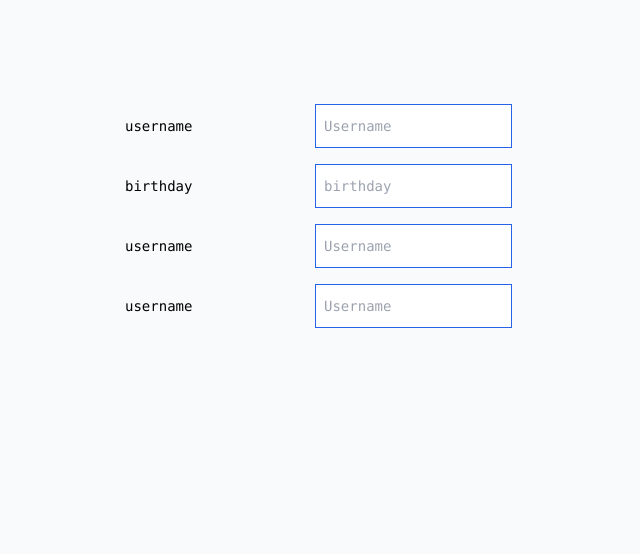
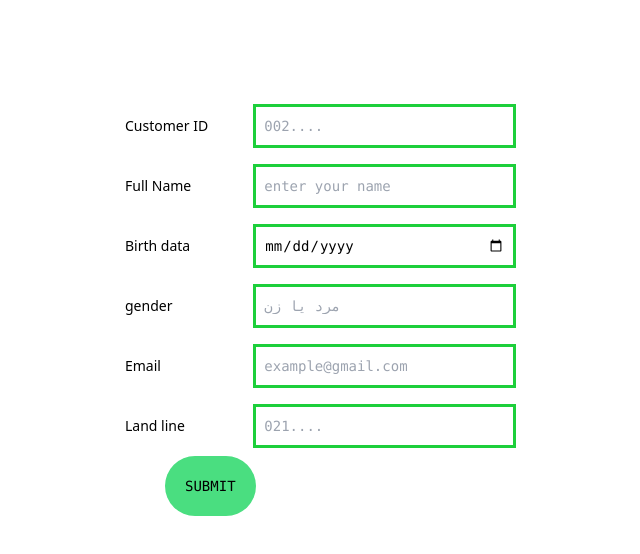
Before and after one commit to amirdity/news-nextjs-page-router, a Next.js app: page / in a window 1280 px wide. Shown: the top 554 px of the page, without its empty margins (43-683 px from the left). Built offline with nearby package versions, Linux system fonts and the light colour scheme; no server answers.

Commit message:
Add files via upload

```diff
--- a/app/components/form/InputProp.jsx
+++ b/app/components/form/InputProp.jsx
@@ -5,8 +5,8 @@ function InputProp(props) {
   return (
     <div>
       <div className="flex flex-row">
-        <label className="m-5 w-[150px] flex mx-10">{props.name}</label>
-        <input name={props.name} type={props.type} placeholder={props.placeholder} className="border-blue-600 border-solid border my-2 p-2"/>
+        <label className="m-5 w-[150px] flex mx-10 font-sans">{props.label}</label>
+        <input name={props.name} type={props.type} placeholder={props.placeholder} className="my-2 p-2" />
       </div>
     </div>
   );
--- a/app/components/form/RegisterForm.jsx
+++ b/app/components/form/RegisterForm.jsx
@@ -1,48 +1,72 @@
 "use client";
-import React, { useRef, useState } from "react";
+import React, { useEffect, useRef, useState } from "react";
 import InputProp from "./InputProp";
+import axios from "axios";
 function RegisterForm() {
   // const [username, setUsername] = useState("");
   // const usernameRef = useRef();
   // console.log(username)
+  const token = "qwert"
   const [values, setValues] = useState({
-    username: "",
-    email: "",
-    birthday: "",
-    password: "",
-    comfirmPassword: "",
+    //real
+    customer_id: "29b64752-9532-4360-b570-5ad9cd956628",
+    full_name: "amirfattahi",
+    birth_data: "1396/12/08",
+    gender: "مرد",
+    email: "test@yahoo.com",
+    landline: "05147214788",
+    //example
+    // username: "",
+    // email: "",
+    // birthday: "",
+    // password: "",
+    // comfirmPassword: "",
   });
   const inputs = [
     {
       id: 1,
-      name: "username",
+      name: "customer_id",
       type: "text",
-      placeholder: "Username",
-      label: "username",
+      placeholder: "002....",
+      label: "Customer ID",
     },
     {
       id: 2,
-      name: "birthday",
+      name: "full_name",
       type: "text",
-      placeholder: "birthday",
-      label: "birthday",
+      placeholder: "enter your name",
+      label: "Full Name",
     },
     {
       id: 3,
-      name: "username",
-      type: "text",
-      placeholder: "Username",
-      label: "username",
+      name: "birth_data",
+      type: "date",
+      placeholder: "1377/../..",
+      label: "Birth data",
     },
     {
       id: 4,
-      name: "username",
+      name: "gender",
       type: "text",
-      placeholder: "Username",
-      label: "username",
+      placeholder: "مرد یا زن",
+      label: "gender",
+    },
+    {
+      id: 5,
+      name: "email",
+      type: "email",
+      placeholder: "example@gmail.com",
+      label: "Email",
+    },
+    {
+      id: 6,
+      name: "landline",
+      type: "text",
+      placeholder: "021....",
+      label: "Land line",
     },
   ];
-  const formPasach = {
+  const ApiFormPasach = {
     customer_id: "string",
     full_name: "string",
     birth_data: "1396/12/08",
@@ -54,18 +78,32 @@ function RegisterForm() {
     e.preventDefault(); // dont refresh the page after submiting
     const data = new FormData(e.target);
 
-    console.log(Object.fromEntries(data.entries()));
+    // console.log(Object.fromEntries(data.entries()));
+    setValues(Object.fromEntries(data.entries()));
+
   };
+  // const onChange = (e) => {
+  //   setValues({ ...values, [e.target.name]: e.target.value });
+  //   console.log("ok");
+  // };
+  useEffect(() => {
+    console.log(values);
+    axios.post("http://192.168.8.100:3003/customer/completion-info", {myApi},{headers: {
+      'Authorization': `${token}`}}).then(res=>console.log(res)).catch(error => console.log(error.response.data.message));
+
+  }, [values]);
+  const myApi = JSON.stringify(values);
+
   return (
-    <div className="text-black">
+    <div className="text-black ">
       <form onSubmit={handleSubmit}>
-        {
-          inputs.map((input)=>(
-            <InputProp key={input.id} {...input} />
-          ))
-        }
+        {inputs.map((input) => (
+          <InputProp key={input.id} {...input} value={values[input.name]} />
+        ))}
+        <button type="submit" className="bg-green-400 rounded-full p-5 ml-20">
+          SUBMIT
+        </button>
       </form>
-
 
       {/* <form onSubmit={handleSubmit}>
         <InputProp
--- a/app/globals.css
+++ b/app/globals.css
@@ -2,285 +2,17 @@
 @tailwind components;
 @tailwind utilities;
 
-*,
-::after,
-::before {
+input {
+  width: 100%;
+  padding: 12px 20px;
+  margin: 8px 0;
   box-sizing: border-box;
-}
-/* fonts */
-/* @import url('https://fonts.googleapis.com/css2?family=Roboto:wght@400;500;600&family=Montserrat&display=swap'); */
-
-html {
-  font-size: 100%;
-} /*16px*/
-
-:root {
-  /* colors */
-  --primary-100: #e2e0ff;
-  --primary-200: #c1beff;
-  --primary-300: #a29dff;
-  --primary-400: #837dff;
-  --primary-500: #645cff;
-  --primary-600: #504acc;
-  --primary-700: #3c3799;
-  --primary-800: #282566;
-  --primary-900: #141233;
-
-  /* grey */
-  --grey-50: #f8fafc;
-  --grey-100: #f1f5f9;
-  --grey-200: #e2e8f0;
-  --grey-300: #cbd5e1;
-  --grey-400: #94a3b8;
-  --grey-500: #64748b;
-  --grey-600: #475569;
-  --grey-700: #334155;
-  --grey-800: #1e293b;
-  --grey-900: #0f172a;
-  /* rest of the colors */
-  --black: #222;
-  --white: #fff;
-  --red-light: #f8d7da;
-  --red-dark: #842029;
-  --green-light: #d1e7dd;
-  --green-dark: #0f5132;
-
-  /* fonts  */
-  /* --headingFont: 'Roboto', sans-serif;
-  --bodyFont: 'Nunito', sans-serif; */
-  --small-text: 0.875rem;
-  --extra-small-text: 0.7em;
-  /* rest of the vars */
-  --backgroundColor: var(--grey-50);
-  --textColor: var(--grey-900);
-  --borderRadius: 0.25rem;
-  --letterSpacing: 1px;
-  --transition: 0.3s ease-in-out all;
-  --max-width: 1120px;
-  --fixed-width: 600px;
-
-  /* box shadow*/
-  --shadow-1: 0 1px 3px 0 rgba(0, 0, 0, 0.1), 0 1px 2px 0 rgba(0, 0, 0, 0.06);
-  --shadow-2: 0 4px 6px -1px rgba(0, 0, 0, 0.1),
-    0 2px 4px -1px rgba(0, 0, 0, 0.06);
-  --shadow-3: 0 10px 15px -3px rgba(0, 0, 0, 0.1),
-    0 4px 6px -2px rgba(0, 0, 0, 0.05);
-  --shadow-4: 0 20px 25px -5px rgba(0, 0, 0, 0.1),
-    0 10px 10px -5px rgba(0, 0, 0, 0.04);
+  border: 3px solid #1dcf3b;
+  -webkit-transition: 0.5s;
+  transition: 0.5s;
+  outline: none;
 }
 
-body {
-  background: var(--backgroundColor);
-  font-family: -apple-system, BlinkMacSystemFont, 'Segoe UI', Roboto, Oxygen,
-    Ubuntu, Cantarell, 'Open Sans', 'Helvetica Neue', sans-serif;
-  font-weight: 400;
-  line-height: 1.75;
-  color: var(--textColor);
+input[type=text]:focus {
+  border: 3px solid #035e17;
 }
-
-p {
-  margin: 0;
-  max-width: 40em;
-}
-
-h1,
-h2,
-h3,
-h4,
-h5 {
-  margin: 0;
-  font-family: var(--headingFont);
-  font-weight: 400;
-  line-height: 1.3;
-  text-transform: capitalize;
-  letter-spacing: var(--letterSpacing);
-}
-
-h1 {
-  margin: 0;
-  font-size: 3.052rem;
-}
-
-h2 {
-  font-size: 2.441rem;
-}
-
-h3 {
-  font-size: 1.953rem;
-}
-
-h4 {
-  font-size: 1.563rem;
-}
-
-h5 {
-  font-size: 1.25rem;
-}
-
-small,
-.text-small {
-  font-size: var(--small-text);
-}
-
-a {
-  text-decoration: none;
-}
-ul {
-  list-style-type: none;
-  padding: 0;
-}
-
-.img {
-  width: 100%;
-  display: block;
-  object-fit: cover;
-}
-/* buttons */
-
-.btn {
-  cursor: pointer;
-  color: var(--white);
-  background: var(--primary-500);
-  border: transparent;
-  border-radius: var(--borderRadius);
-  letter-spacing: var(--letterSpacing);
-  padding: 0.375rem 0.75rem;
-  box-shadow: var(--shadow-1);
-  transition: var(--transition);
-  text-transform: capitalize;
-  display: inline-block;
-}
-.btn:hover {
-  background: var(--primary-700);
-  box-shadow: var(--shadow-3);
-}
-.btn-hipster {
-  color: var(--primary-500);
-  background: var(--primary-200);
-}
-.btn-hipster:hover {
-  color: var(--primary-200);
-  background: var(--primary-700);
-}
-.btn-block {
-  width: 100%;
-}
-
-/* alerts */
-.alert {
-  padding: 0.375rem 0.75rem;
-  margin-bottom: 1rem;
-  border-color: transparent;
-  border-radius: var(--borderRadius);
-}
-
-.alert-danger {
-  color: var(--red-dark);
-  background: var(--red-light);
-}
-.alert-success {
-  color: var(--green-dark);
-  background: var(--green-light);
-}
-/* form */
-
-.form {
-  width: 90vw;
-  max-width: var(--fixed-width);
-  background: var(--white);
-  border-radius: var(--borderRadius);
-  box-shadow: var(--shadow-2);
-  padding: 2rem 2.5rem;
-  margin: 3rem auto;
-}
-.form-label {
-  display: block;
-  font-size: var(--small-text);
-  margin-bottom: 0.5rem;
-  text-transform: capitalize;
-  letter-spacing: var(--letterSpacing);
-}
-.form-input,
-.form-textarea {
-  width: 100%;
-  padding: 0.375rem 0.75rem;
-  border-radius: var(--borderRadius);
-  background: var(--backgroundColor);
-  border: 1px solid var(--grey-200);
-}
-
-.form-row {
-  margin-bottom: 1rem;
-}
-
-.form-textarea {
-  height: 7rem;
-}
-::placeholder {
-  font-family: inherit;
-  color: var(--grey-400);
-}
-.form-alert {
-  color: var(--red-dark);
-  letter-spacing: var(--letterSpacing);
-  text-transform: capitalize;
-}
-/* alert */
-
-@keyframes spinner {
-  to {
-    transform: rotate(360deg);
-  }
-}
-
-.loading {
-  width: 6rem;
-  height: 6rem;
-  border: 5px solid var(--grey-400);
-  border-radius: 50%;
-  border-top-color: var(--primary-500);
-  animation: spinner 0.6s linear infinite;
-}
-.loading {
-  margin: 0 auto;
-}
-/* title */
-
-.title {
-  text-align: center;
-  margin: 2rem 0;
-}
-
-.title-underline {
-  background: var(--primary-500);
-  width: 10rem;
-  height: 0.25rem;
-  margin: 0 auto;
-}
-.title span {
-  color: var(--primary-500);
-}
-/*
-===============
-Axios Tutorial
-===============
-*/
-
-.text-center {
-  text-align: center;
-}
-
-.btn-block {
-  margin-top: 0.75rem;
-}
-
-.section {
-  width: 90vw;
-  max-width: var(--fixed-width);
-  margin: 0 auto;
-  padding-bottom: 2rem;
-}
-
-.dad-joke {
-  margin-top: 1rem;
-}
--- a/app/layout.js
+++ b/app/layout.js
@@ -1,7 +1,7 @@
 import { Inter } from "next/font/google";
 import "./globals.css";
 
-const inter = Inter({ subsets: ["latin"] });
+
 
 export const metadata = {
   title: "LOGIN",
@@ -11,7 +11,7 @@ export const metadata = {
 export default function RootLayout({ children }) {
   return (
     <html lang="en">
-      <body className={inter.className}>{children}</body>
+      <body className="font-sans">{children}</body>
     </html>
   );
 }
--- a/app/page.js
+++ b/app/page.js
@@ -6,7 +6,7 @@ import Input from "./components/form/InputProp";
 import RegisterForm from "./components/form/RegisterForm";
 export default function Home() {
   return (
-    <main className="flex min-h-screen flex-col items-center justify-between p-24">
+    <main className="flex min-h-screen flex-col items-center justify-between p-24 font-sans">
       <div className="z-10 max-w-5xl w-full items-center justify-between font-mono text-sm lg:flex">
         {/* <Title/> */}
         {/* <Axios/> */}
```
